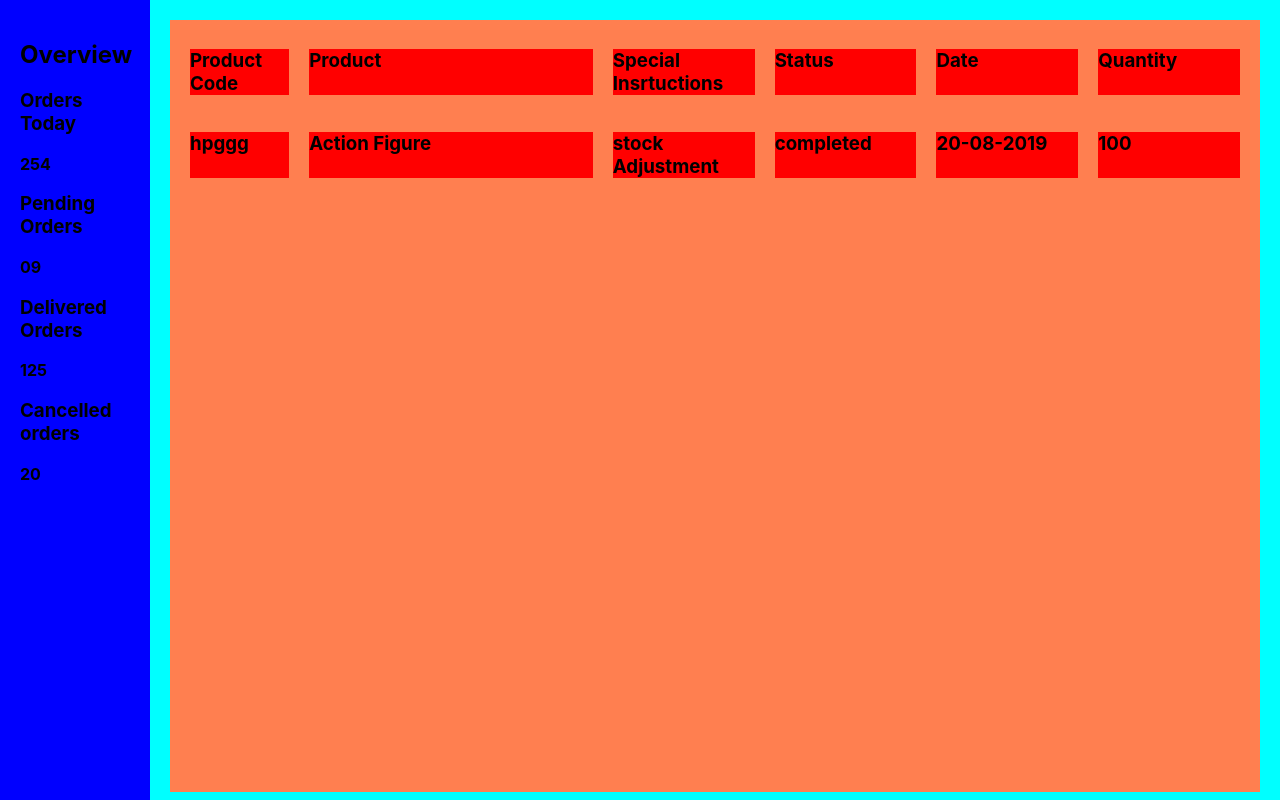
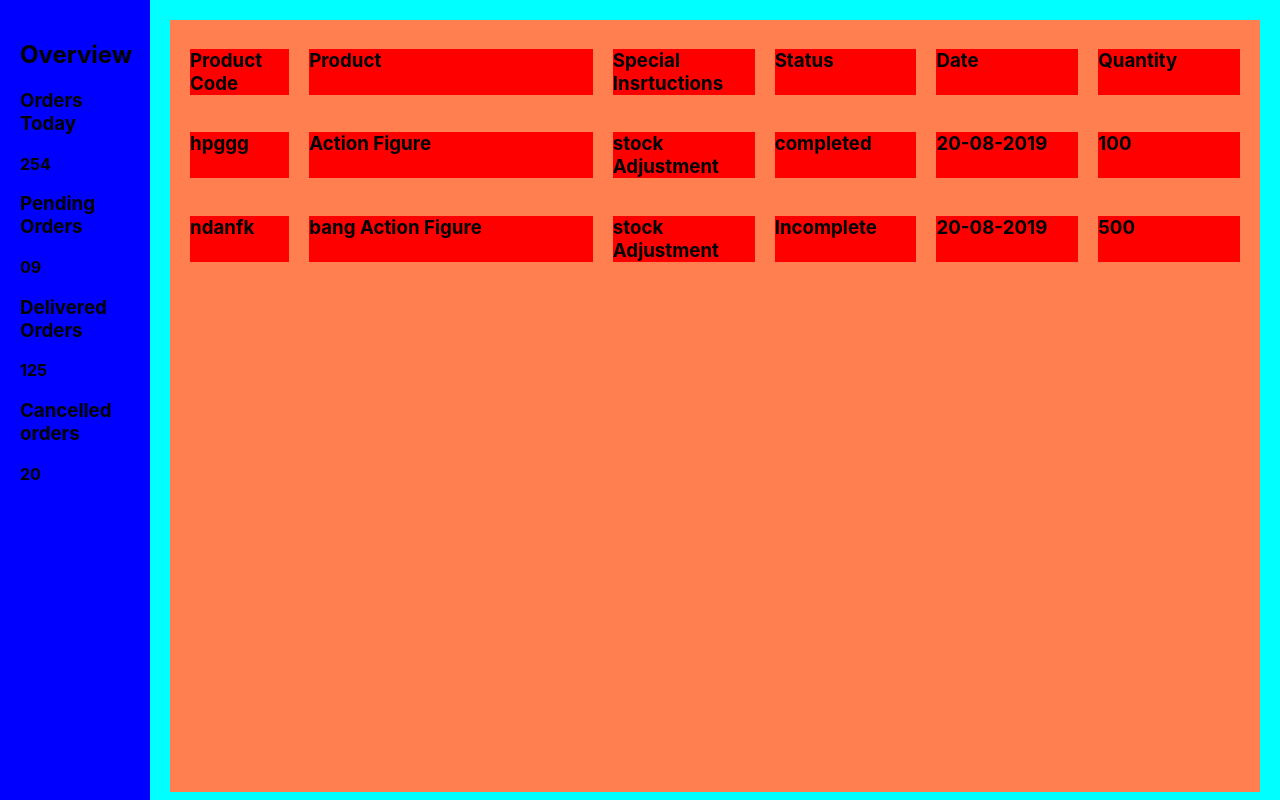
Before and after one commit to Vaynelucis/E-dashboard, a React (Create React App) app: page /dashboard in a window 1280 px wide. Built offline with nearby package versions, Linux system fonts and the light colour scheme.

Commit message:
successully looping through the products

```diff
--- a/src/components/dashBody.js
+++ b/src/components/dashBody.js
@@ -1,14 +1,38 @@
 import React, { useState, Component } from "react";
 
 export default function DashBody() {
-  const [products, setProducts] = useState({
+  const [products, setProducts] = useState([
+    {
       code: "hpggg",
       name: "Action Figure",
       Instruction: "stock Adjustment",
       status: "completed",
       date: "20-08-2019",
       quantity: 100
+    },
+    {
+      code: "ndanfk",
+      name: "bang Action Figure",
+      Instruction: "stock Adjustment",
+      status: "Incomplete",
+      date: "20-08-2019",
+      quantity: 500
+    }
+  ]);
+
+  const loadedProducts = products.map(product => {
+    return (
+      <div className="grid-container-dash">
+        <h3 className="grid-item-heading"> {product.code} </h3>
+        <h3 className="grid-item-heading">{product.name}</h3>
+        <h3 className="grid-item-heading">{product.Instruction}</h3>
+        <h3 className="grid-item-heading">{product.status}</h3>
+        <h3 className="grid-item-heading">{product.date}</h3>
+        <h3 className="grid-item-heading">{product.quantity}</h3>
+      </div>
+    );
   });
+
   return (
     <div className="dashbody">
       <div className="grid-container-heading">
@@ -20,18 +44,7 @@ export default function DashBody() {
         <h3 className="grid-item-heading">Quantity</h3>
       </div>
 
-      {products ? (
-        <div className="grid-container-dash">
-          <h3 className="grid-item-heading"> {products.code} </h3>
-          <h3 className="grid-item-heading">{products.name}</h3>
-          <h3 className="grid-item-heading">{products.Instruction}</h3>
-          <h3 className="grid-item-heading">{products.status}</h3>
-          <h3 className="grid-item-heading">{products.date}</h3>
-          <h3 className="grid-item-heading">{products.quantity}</h3>
-        </div>
-      ) : (
-        <p>Empty Blood</p>
-      )}
+      {products ? loadedProducts : <p>Empty Blood</p>}
     </div>
   );
 }
```
Lines whose indentation alone changed are shown as unchanged.
